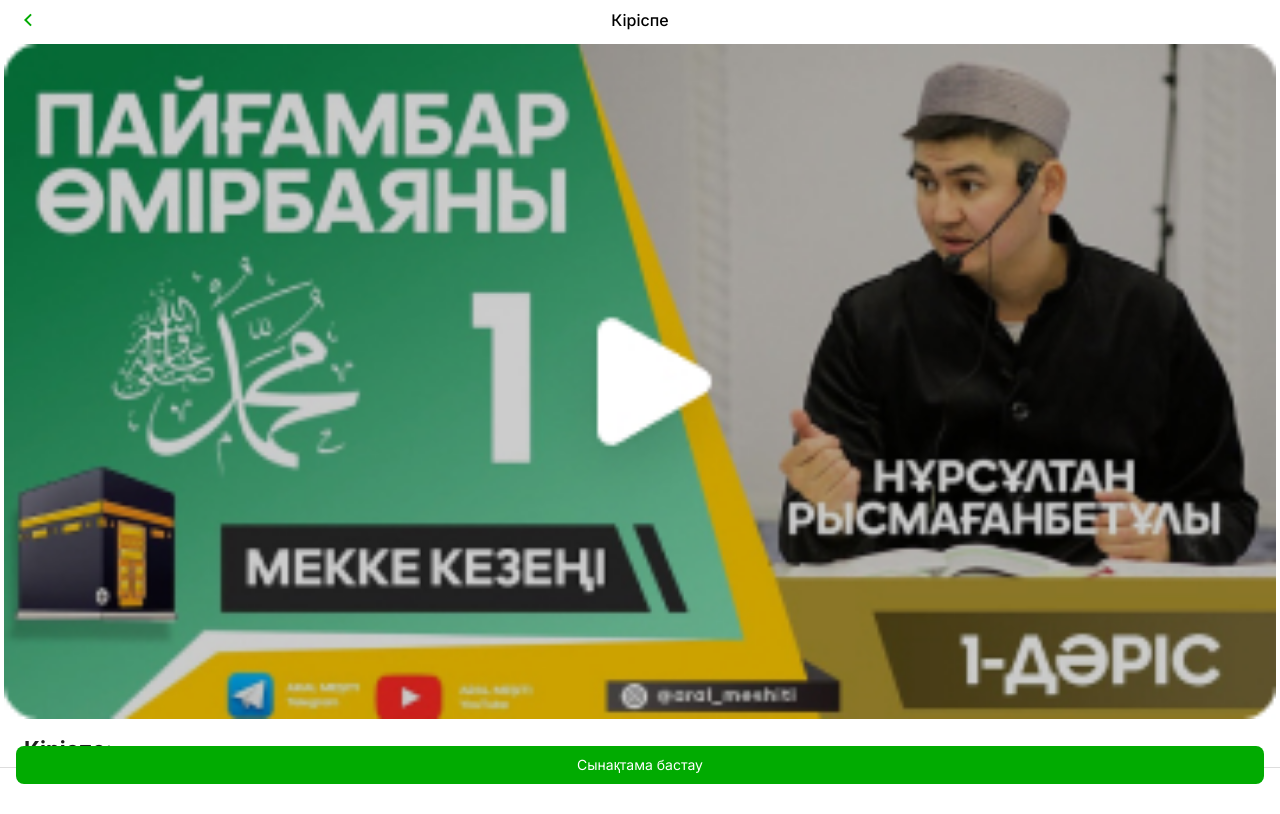
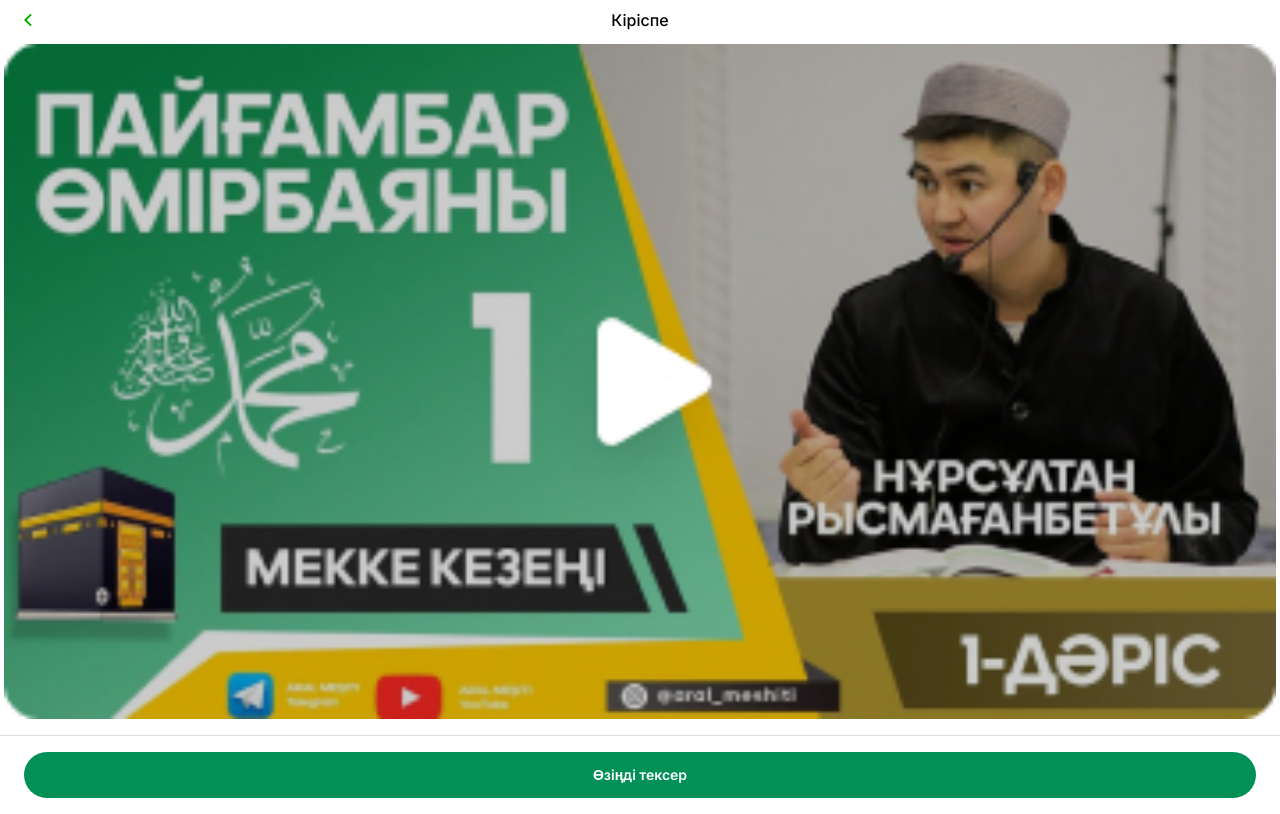
Before and after one commit to Mykty-Ayan/seerah-frontend, a React (Vite) app: page /chapters/1/lessons/1 in a window 1280 px wide. Built offline with nearby package versions, Linux system fonts and the light colour scheme.

Commit message:
feat: add props to disable button

```diff
--- a/src/components/BeginTestButton/index.css
+++ b/src/components/BeginTestButton/index.css
@@ -1,19 +1,31 @@
 .begin-test-button {
-  height: 38px;
-  background-color: #01AB01;
+  height: 46px;
+  background-color: #019156;
   margin: 0;
   padding: 0;
   font-family: 'Inter', Arial, Helvetica, sans-serif;
-  font-weight: 400;
+  font-weight: 600;
   font-size: 14px;
-  line-height: 14px;
+  line-height: 18px;
   color: white;
-  border-radius: 8px;
+  border-radius: 100px;
   border: none;
-  position: fixed;
-  bottom: 16px;
-  width: calc(100% - 32px);
-  left: 16px;
+  width: 100%;
+}
+
+.begin-test-button--disabled {
+  height: 46px;
+  background-color: #C7C7CC;
+  margin: 0;
+  padding: 0;
+  font-family: 'Inter', Arial, Helvetica, sans-serif;
+  font-weight: 600;
+  font-size: 14px;
+  line-height: 18px;
+  color: white;
+  border-radius: 100px;
+  border: none;
+  width: 100%;
 }
 
 .begin-test-button:active {
--- a/src/components/BeginTestButton/index.tsx
+++ b/src/components/BeginTestButton/index.tsx
@@ -1,18 +1,20 @@
 import './index.css';
 
 type BeginTestButtonProps = {
-  onClick: () => void
+  onClick: () => void;
+  isDisabled: boolean;
 };
 
-const BeginTestButton = ({ onClick }: BeginTestButtonProps) => {
+const BeginTestButton = ({ onClick, isDisabled }: BeginTestButtonProps) => {
   return (
     <>
       <button
         onClick={() => onClick()}
         type='button'
-        className='begin-test-button'
+        className={isDisabled ? 'begin-test-button--disabled' :'begin-test-button'}
+        disabled={isDisabled}
       >
-        Сынақтама бастау
+        Өзіңді тексер
       </button>
     </>
   )
```
